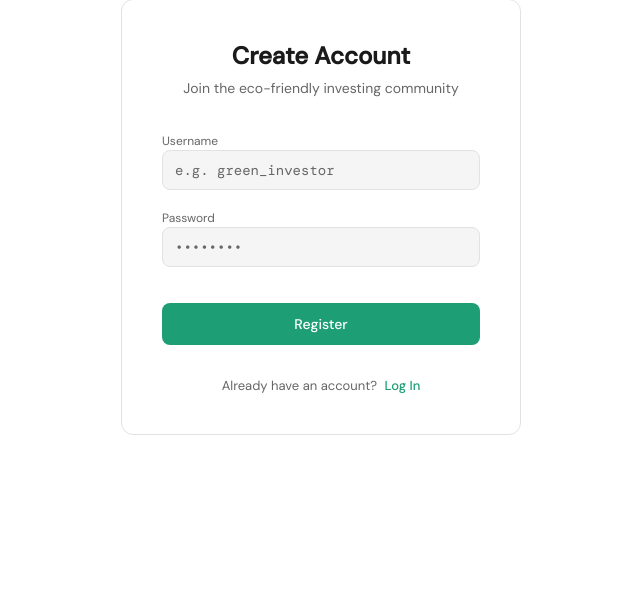
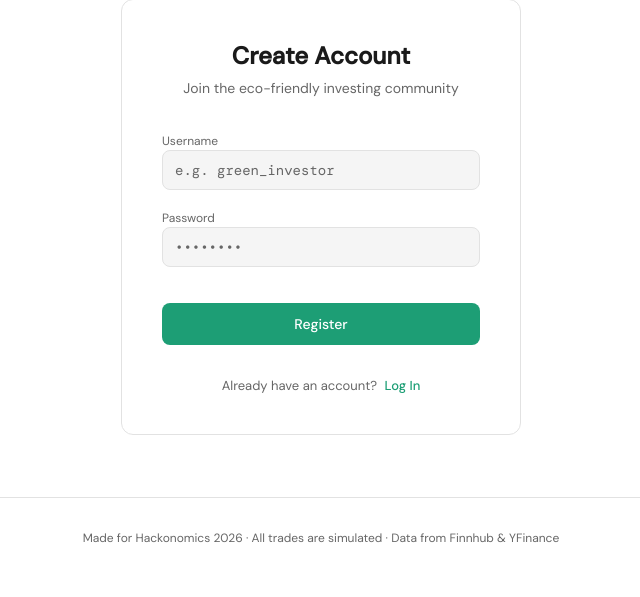
Before and after one commit to nebeux/eco, a Flask app: page /register in a window 1280 px wide. Shown: the part 123-720 px from the top of the page, without its empty margins (319-959 px from the left). Run offline with Flask 3, Linux system fonts and the light colour scheme.

Commit message:
add footer - stock page

```diff
--- a/templates/auth.html
+++ b/templates/auth.html
@@ -38,4 +38,7 @@
         </div>
     </div>
 </div>
+<div class="footer">
+  Made for Hackonomics 2026 · All trades are simulated · Data from Finnhub & YFinance
+</div>
 {% endblock %}
```
